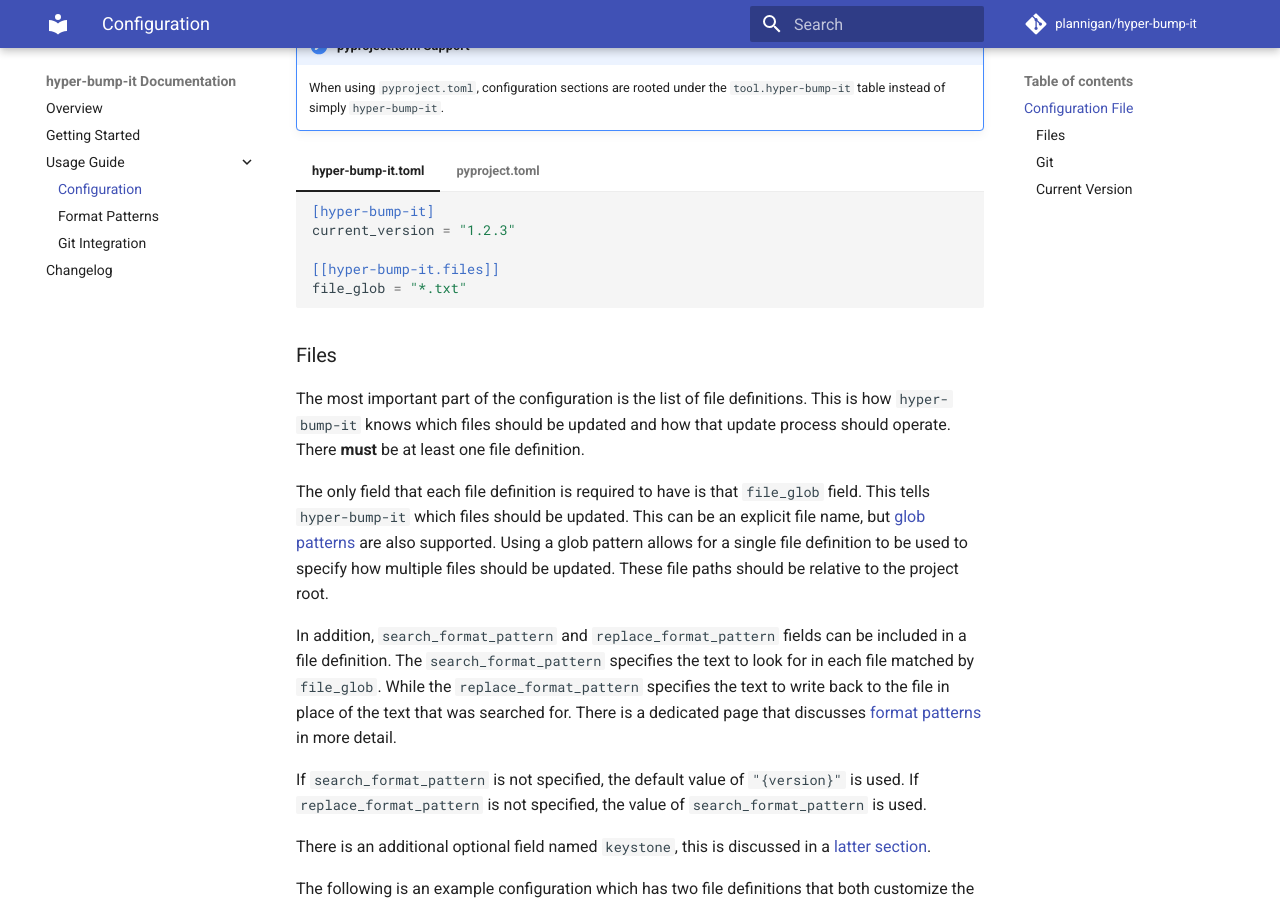
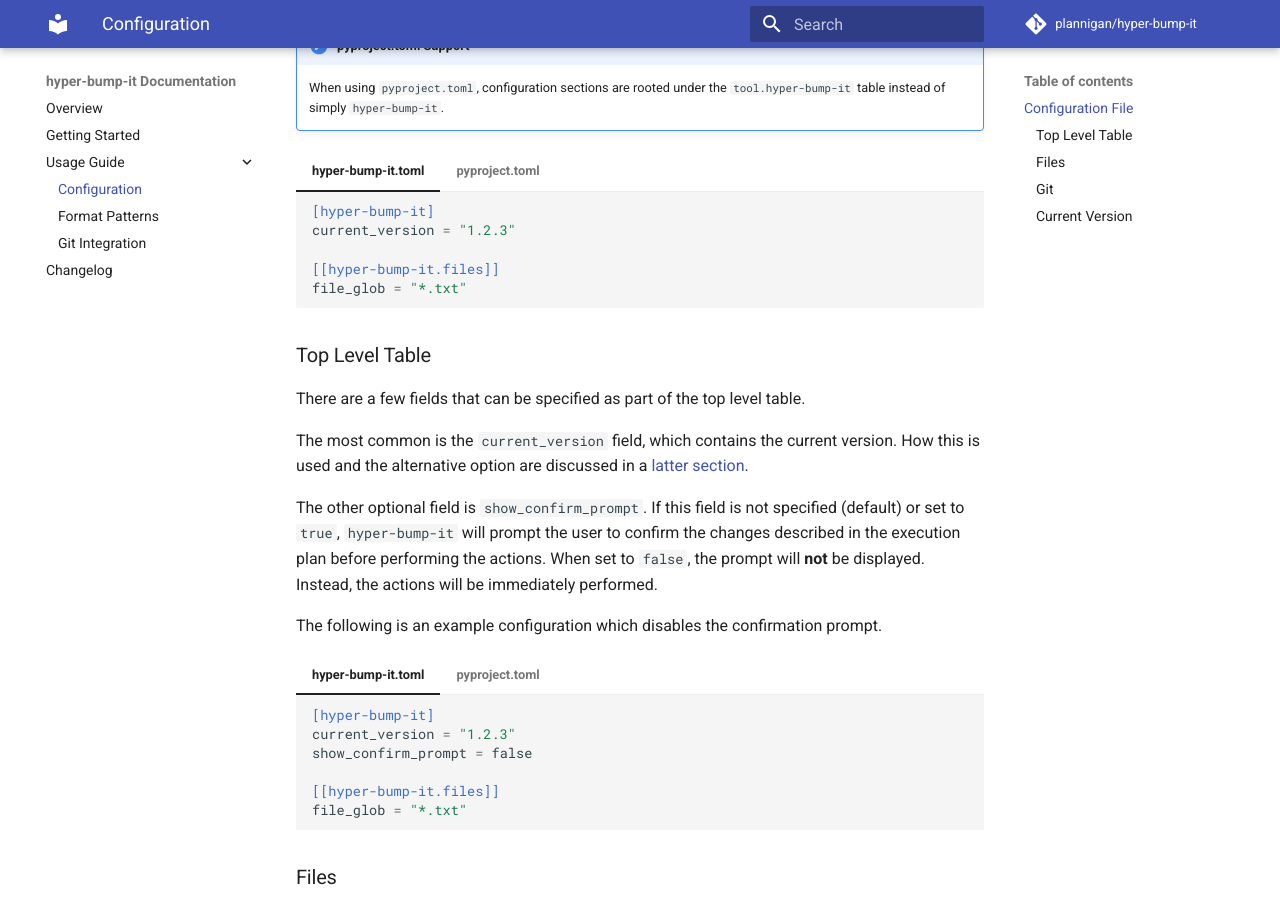
Before and after one commit to plannigan/hyper-bump-it, an MkDocs documentation site: the page built from docs/usage-guide/configuration.md, in a window 1280 px wide and 900 px high, scrolled down 536 px. Built offline with MkDocs 1.6.1 and Material for MkDocs 9.7.7, drawn with Linux system fonts in a browser that asks for light colours; comment, search, counter and statistics services are not loaded; the version menu is left out.

Commit message:
Document confirm prompy config functionality

````diff
--- a/docs/usage-guide/configuration.md
+++ b/docs/usage-guide/configuration.md
@@ -39,6 +39,40 @@
     file_glob = "*.txt"
     ```
 
+### Top Level Table
+
+There are a few fields that can be specified as part of the top level table.
+
+The most common is the `current_version` field, which contains the current version. How this is
+used and the alternative option are discussed in a [latter section][current-version-keystone].
+
+The other optional field is `show_confirm_prompt`. If this field is not specified (default) or set
+to `true`, `hyper-bump-it` will prompt the user to confirm the changes described in the execution
+plan before performing the actions. When set to `false`, the prompt will **not** be displayed.
+Instead, the actions will be immediately performed.
+
+The following is an example configuration which disables the confirmation prompt.
+
+=== "hyper-bump-it.toml"
+    ```toml
+    [hyper-bump-it]
+    current_version = "1.2.3"
+    show_confirm_prompt = false
+
+    [[hyper-bump-it.files]]
+    file_glob = "*.txt"
+    ```
+
+=== "pyproject.toml"
+    ```toml
+    [tool.hyper-bump-it]
+    current_version = "1.2.3"
+    show_confirm_prompt = false
+
+    [[tool.hyper-bump-it.files]]
+    file_glob = "*.txt"
+    ```
+
 ### Files
 
 The most important part of the configuration is the list of file definitions. This is how
@@ -61,7 +95,7 @@
 `replace_format_pattern` is not specified, the value of `search_format_pattern` is used.
 
 There is an additional optional field named `keystone`, this is discussed in a
-[latter section][keystone].
+[latter section][current-version-keystone].
 
 The following is an example configuration which has two file definitions that both customize the
 `search_format_pattern`.
@@ -210,7 +244,7 @@
 [toml]: https://toml.io/
 [glob]: https://docs.python.org/3/library/glob.html
 [format-patterns]: format-patterns.md
-[keystone]: #current-version
+[current-version-keystone]: #current-version
 [git-integration]: git-integration.md
 [git-actions]: git-integration.md#actions
 [supported-keys]: format-patterns.md#supported-keys
````
